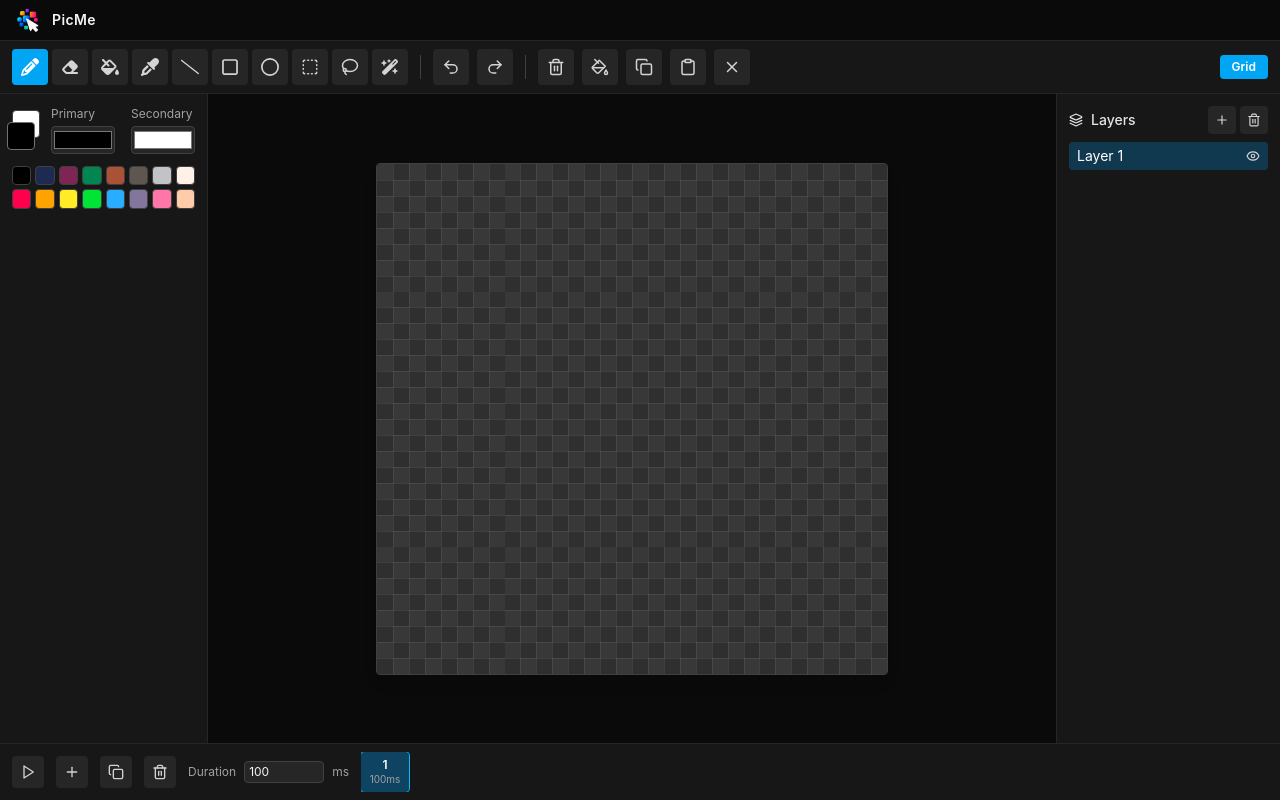
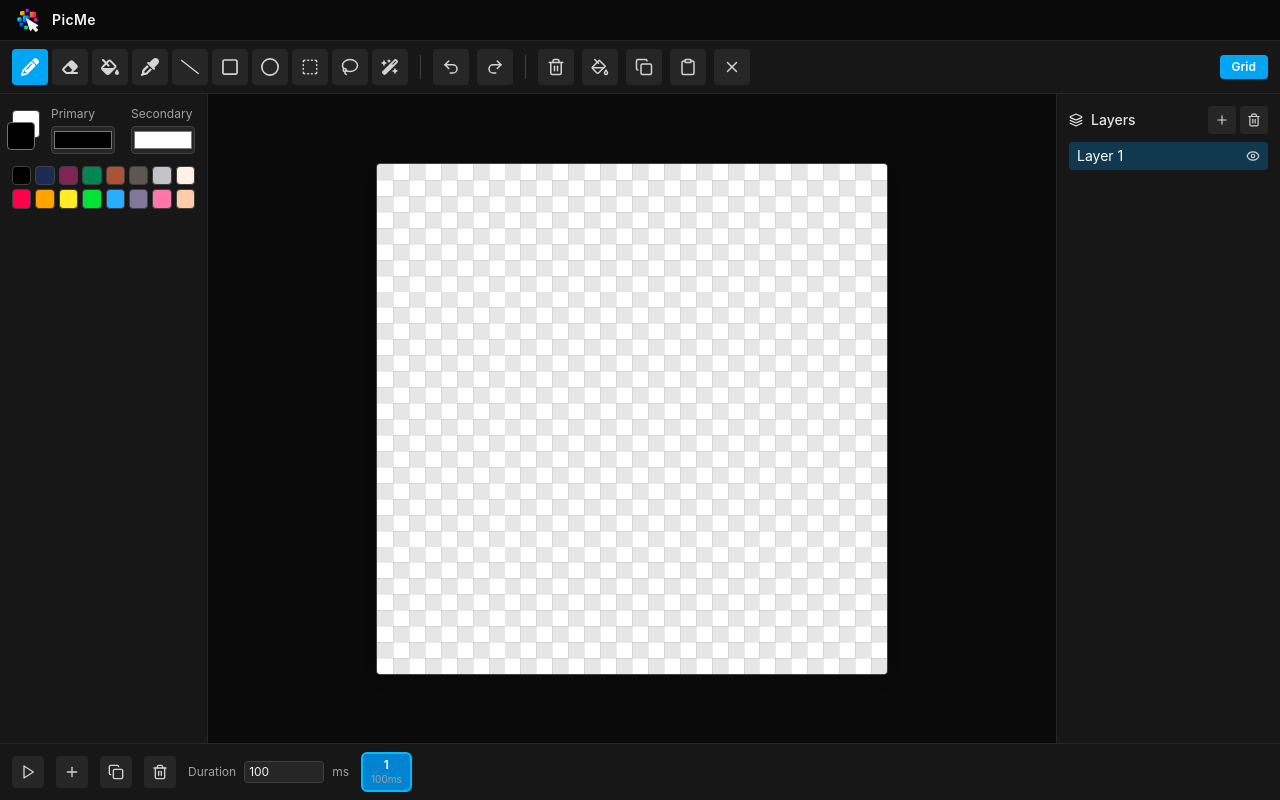
Before and after one commit to gabrielSantosLima/picme, a React (Vite) app: page / in a window 1280 px wide. Built offline with nearby package versions, Linux system fonts and the light colour scheme.

Commit message:
fix: lighten canvas background and clean timeline buttons

```diff
--- a/src/components/frames/Timeline.tsx
+++ b/src/components/frames/Timeline.tsx
@@ -3,7 +3,8 @@ import { useAnimationPlayback } from '../../hooks/useAnimationPlayback'
 import { useEditor } from '../../hooks/useEditor'
 import { useDocumentStore } from '../../store/documentStore'
 
-const iconButton = 'flex h-8 w-8 items-center justify-center rounded bg-neutral-800 text-neutral-300 hover:bg-neutral-700'
+const iconButton =
+  'flex h-8 w-8 items-center justify-center rounded bg-neutral-800 text-neutral-300 hover:bg-neutral-700 focus:outline-none'
 
 export function Timeline() {
   const project = useDocumentStore((state) => state.project)
@@ -48,8 +49,10 @@ export function Timeline() {
               type="button"
               onClick={() => editor.setActiveFrame(index)}
               className={[
-                'flex h-10 min-w-12 flex-col items-center justify-center rounded px-2 text-xs',
-                active ? 'bg-sky-600/40 text-white ring-1 ring-sky-400' : 'bg-neutral-800 text-neutral-300',
+                'flex h-10 min-w-12 flex-col items-center justify-center rounded-md border-2 px-2 text-xs transition-colors focus:outline-none',
+                active
+                  ? 'border-sky-400 bg-sky-600 text-white'
+                  : 'border-transparent bg-neutral-800 text-neutral-300 hover:bg-neutral-700',
               ].join(' ')}
             >
               <span className="font-semibold">{index + 1}</span>
--- a/src/services/canvas/CanvasRenderer.ts
+++ b/src/services/canvas/CanvasRenderer.ts
@@ -51,9 +51,9 @@ export class CanvasRenderer {
   }
 
   private drawCheckerboard(ctx: CanvasRenderingContext2D, width: number, height: number, cell: number): void {
-    ctx.fillStyle = '#2f2f2f'
+    ctx.fillStyle = '#ffffff'
     ctx.fillRect(0, 0, width, height)
-    ctx.fillStyle = '#383838'
+    ctx.fillStyle = '#e6e6e6'
     for (let y = 0; y < height; y += cell) {
       for (let x = 0; x < width; x += cell) {
         if ((x / cell + y / cell) % 2 === 0) ctx.fillRect(x, y, cell, cell)
@@ -124,7 +124,7 @@ export class CanvasRenderer {
   }
 
   private drawGrid(ctx: CanvasRenderingContext2D, project: Project, scale: number): void {
-    ctx.strokeStyle = 'rgba(255, 255, 255, 0.08)'
+    ctx.strokeStyle = 'rgba(0, 0, 0, 0.08)'
     ctx.lineWidth = 1
     ctx.beginPath()
     for (let x = 1; x < project.width; x += 1) {
@@ -157,7 +157,7 @@ export class CanvasRenderer {
     }
     if (maxX < 0) return
     ctx.save()
-    ctx.strokeStyle = 'rgba(255, 255, 255, 0.9)'
+    ctx.strokeStyle = 'rgba(0, 0, 0, 0.6)'
     ctx.setLineDash([4, 4])
     ctx.lineWidth = 1
     ctx.strokeRect(
```
